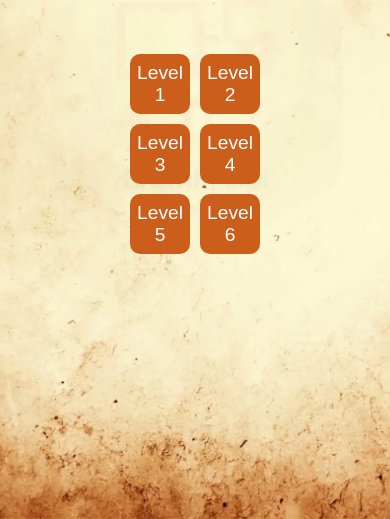
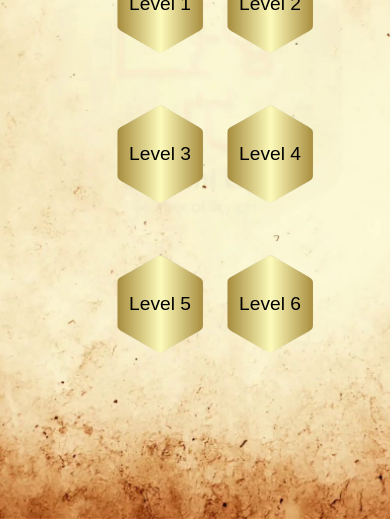
Before and after one commit to SamayJain24/Translator_BrahmiLipi, a plain HTML site: page game/level.html in a window 390 px wide. Shown: the part 325-844 px from the top of the page. Drawn offline with nearby package versions, Linux system fonts and the light colour scheme.

Commit message:
Update level.html

```diff
--- a/game/level.html
+++ b/game/level.html
@@ -33,20 +33,27 @@
         .level-container {
             display: grid;
             grid-template-columns: repeat(3, 100px);
-            grid-gap: 20px;
+            grid-gap: 150px;
         }
 
         .level-button {
-            width: 100px;
-            height: 100px;
-            background-color: #ca5e1a;
+        width: 200px;
+        height: 200px;
+    background-image: url('media/background/level background.png');
+    background-size: cover;
+    background-position: center;
+    background-repeat: no-repeat;
+    background-color: transparent; /* Set background to transparent */
     border: none;
     border-radius: 10px;
     font-size: 2em;
-            color: #FFF;
+    color: #000000;
     cursor: pointer;
     transition: transform 0.3s, background-color 0.3s;
+    text-align: center;
 }
+
+
 
         .level-button:hover {
             background-color: #b05016;
@@ -62,7 +69,7 @@
 
             .level-container {
                 grid-template-columns: repeat(2, 80px);
-                grid-gap: 15px;
+                grid-gap: 60px;
             }
 
             .level-button {
@@ -82,12 +89,12 @@
 
             .level-container {
                 grid-template-columns: repeat(2, 60px);
-                grid-gap: 10px;
+                grid-gap: 50px;
             }
 
             .level-button {
-                width: 60px;
-                height: 60px;
+                width: 100px;
+                height: 100px;
                 font-size: 1.2em;
             }
         }
```
Lines whose indentation alone changed are shown as unchanged.
